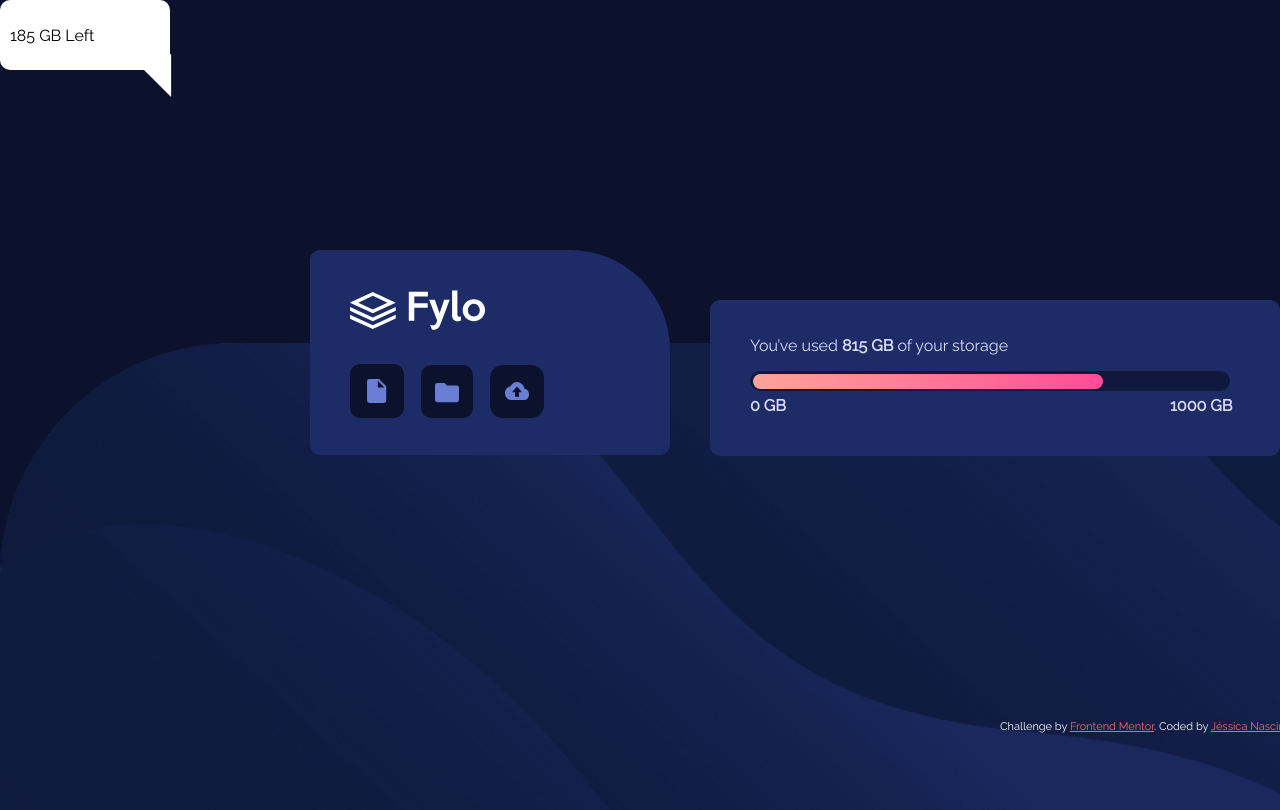
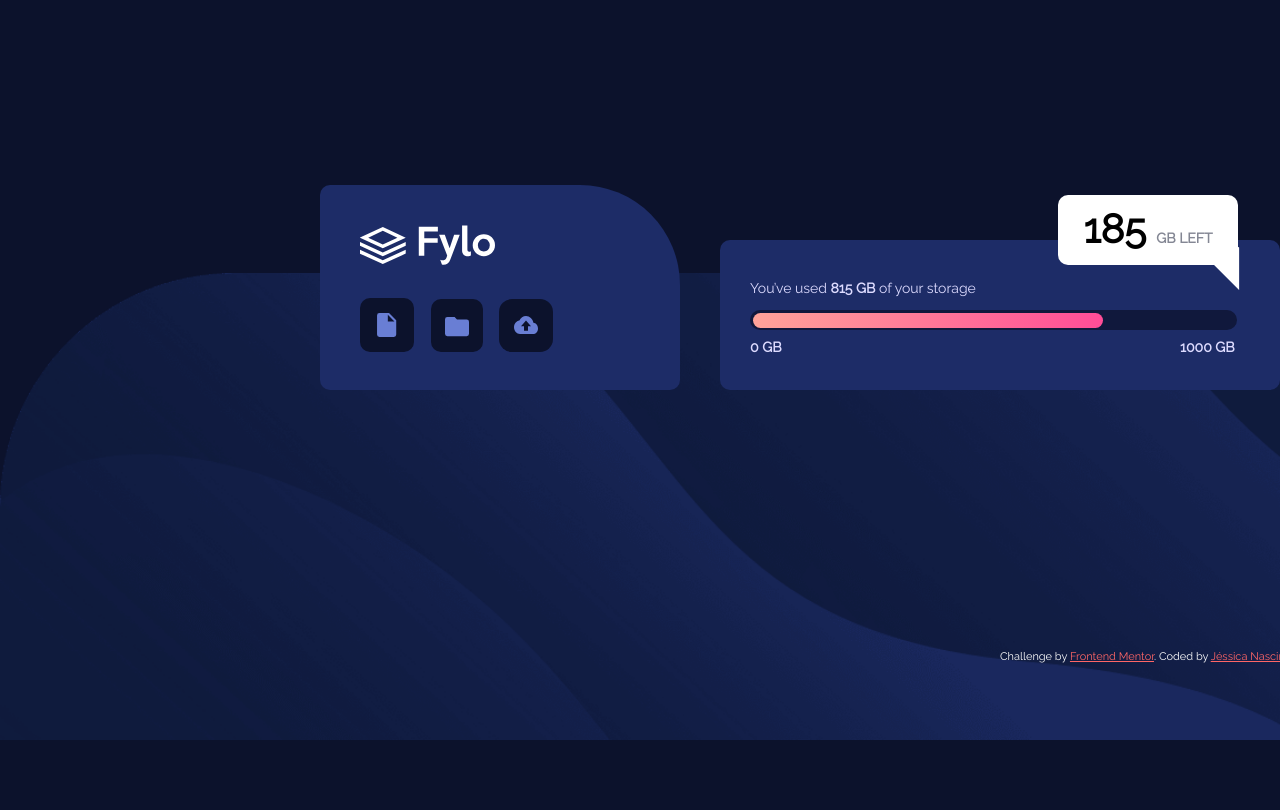
Before and after one commit to jessicacfsb/fylo-data-storage-component-master, a plain HTML site: page index.html in a window 1280 px wide. Shown: the top 810 px of the page. Drawn offline with Linux system fonts and the light colour scheme.

Commit message:
baloon-position

```diff
--- a/estilo.css
+++ b/estilo.css
@@ -5,11 +5,7 @@ body{
     width: 1440px;
     background-color: hsl(229, 57%, 11%);
     color: hsl(0, 100%, 100%);
-}
-
-.container{
-    margin: 0px;
-    padding: 0px;
+    font-size: 14px;
 }
 
 .fylo{
@@ -17,14 +13,11 @@ body{
     height: 140px;
     width: 300px;
     background-color: hsl(228, 56%, 26%);
-    padding: 20px;
-    padding-top: 40px;
-    padding-left: 40px;
-    padding-bottom: 25px;
+    margin-top: 185px;
+    margin-left: 320px;
+    padding: 40px 20px 25px 40px;
     border-radius: 10px;
     border-top-right-radius: 100px;
-    margin-top: 250px;
-    margin-left: 310px;
 }
 
 .files{
@@ -58,54 +51,32 @@ body{
     border-radius: 13px;
 }
 
-.baloon{
-    background-color: hsl(0, 100%, 100%);
-    color: hsl(0, 100%, 0%);
-    padding: 10px;
-    width: 150px;
-    height: 50px;
-    position: relative;
+.bar-container{
+    position: absolute;
+    height: 145px;
+    width: 500px;
+    background-color: hsl(228, 56%, 26%);
+    margin-top: 240px;
+    margin-left: 720px;
+    padding: 0px 30px 5px;
     border-radius: 10px;
 }
 
-.baloon:before{
-    position: absolute;
-    content: '';
-    width: 1px;
-    height: 1px;
-    bottom: -10px;
-    left: 129.5px;
-    transform: rotate(45deg);
-    border: solid 30px transparent;
-    border-bottom: solid 30px hsl(0, 100%, 100%);
-    border-top: none;
-    overflow: hidden;
-}
-
-.bar-container{
-    position: absolute;
-    width: 500px;
-    background-color: hsl(228, 56%, 26%);
-    margin-top: 230px;
-    margin-left: 710px;
-    padding: 20px 30px 50px 40px;
-    border-radius: 10px;
-}
-
-.bar-container p{
-    color:  hsl(243, 100%, 93%);
+p.data-bar {
+    color: hsl(243, 100%, 93%);
+    margin-top: 40px;
 }
 
 #background-bar{
     height: 20px;
-    width: 480px;
+    width: 487px;
     background-color: hsl(229, 57%, 15%);
     border-radius: 50px;
 }
 
 #bar{
     position: relative;
-    top: -17.5px;
+    top: -17px;
     left: 2.6px;
     height: 15px;
     width: 350px;
@@ -116,7 +87,7 @@ body{
 p#zero-gb{
     position: absolute;
     font-weight: 700;
-    top: 80px;
+    top: 85px;
     color: hsl(243, 100%, 93%);
 }
 
@@ -124,8 +95,48 @@ p#mil-gb{
     position: absolute;
     font-weight: 700;
     color: hsl(243, 100%, 93%);
-    top: 80px;
+    top: 85px;
     left: 460px;
+}
+
+
+.baloon{
+    background-color: hsl(0, 100%, 100%);
+    position: relative;
+    color: hsl(0, 100%, 0%);
+    padding: 15px;
+    width: 150px;
+    height: 40px;
+    border-radius: 10px;
+    margin-top: -150px;
+    margin-left: 308px;
+}
+
+.baloon:before{
+    position: absolute;
+    content: '';
+    width: 1px;
+    height: 1px;
+    bottom: -8px;
+    left: 139.5px;
+    transform: rotate(45deg);
+    border: solid 30px transparent;
+    border-bottom: solid 30px hsl(0, 100%, 100%);
+    border-top: none;
+}
+
+.baloon p {
+    font-size: 40px;
+    font-weight: 900;
+    text-align: center;
+    margin-top: -5px;
+    color: hsl(0, 100%, 0%);
+}
+
+.baloon span{
+    font-size: 14px;
+    text-transform: uppercase;
+    color: hsl(229, 7%, 55%);
 }
 
 footer{
@@ -135,8 +146,6 @@ footer{
     height: 740px;
     width: 1600px;
     background-position: bottom;
-    top: 1100px;
-
 }
 
 .attribution {
--- a/index.html
+++ b/index.html
@@ -33,18 +33,21 @@
 
     </div>
 
-    <div class="baloon"><p>185 <span>GB Left</span></p></div>
-
     <div class="bar-container">
 
-      <p>You’ve used <strong>815 GB</strong> of your storage</p>
 
-        <div id="background-bar"></div>
-        <div id="bar"></div>
 
-      <p id="zero-gb">0 GB</p>
+        <p class="data-bar">You’ve used <strong>815 GB</strong> of your storage</p>
 
-      <p id="mil-gb">1000 GB</p>
+          <div id="background-bar"></div>
+          <div id="bar"></div>
+
+        <p id="zero-gb">0 GB</p>
+
+        <p id="mil-gb">1000 GB</p>
+
+         <div class="baloon"><p>185 <span>GB Left</span></p></div>
+
     </div>
 
   </div>
```
